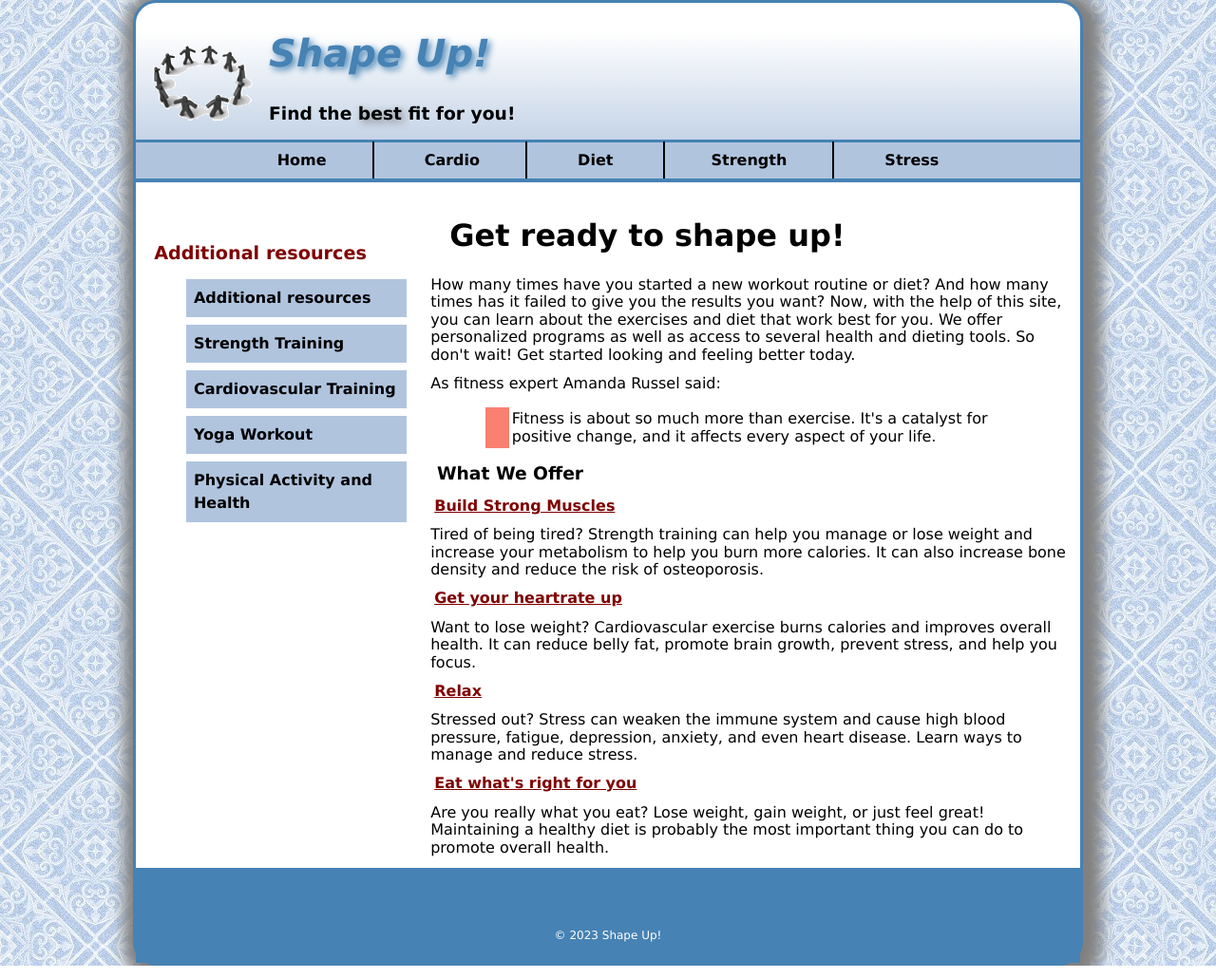
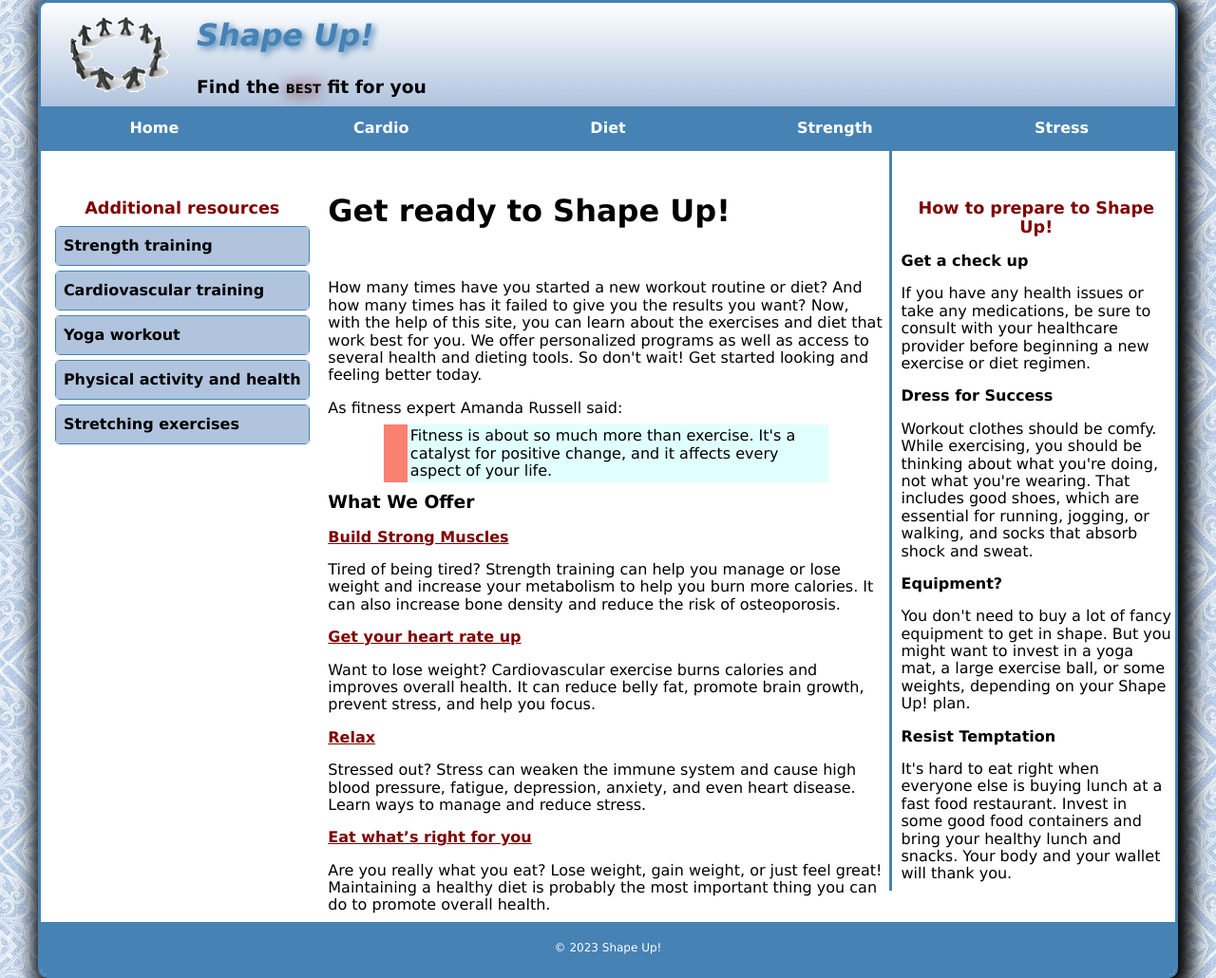
Before and after one commit to wjohnson8338/shapeup, a plain HTML site: page index.html in a window 1280 px wide. Shown: the whole page at 95% size. Drawn offline with nearby package versions, Linux system fonts and the light colour scheme.

Commit message:
Add files via upload

```diff
--- a/index.html
+++ b/index.html
@@ -3,25 +3,33 @@
 <html lang="en">
 <head>
 	<meta charset="utf-8" />
-
-
+	<meta name="viewport" content="width=device-width, initial-scale=1.0">
 	<link rel="stylesheet" href="styles/normalize.css">
 	<link rel="stylesheet" href="styles/main.css">
-
-
+	<!-- Slicknav Links --------------------------------->
+	<link rel="stylesheet" href="styles/slicknav.css">
+	<script src="https://ajax.googleapis.com/ajax/libs/jquery/3.6.3/jquery.min.js"></script>
+	<script src="js/jquery.slicknav.min.js"></script>
+	<script type="text/javascript">
+		$(document).ready(function(){
+		$('#nav_menu').slicknav({prependTo:"#mobilemenu"});
+		});
+	</script>
 	<!--[if lt IE 9]>
 	<script src="bower_components/html5shiv/dist/html5shiv.js"></script>
 	<![endif]-->
 
-	<title>Shape Up! | Strength Training</title>
+	<title>Shape Up!</title>
 </head>
 
 <body>
-	<header>
+	<header class="clearfix">
 		<img src="images/shape_up_logo.png" alt="Logo Image">
 		<h2>Shape Up!</h2>
-		<h3>Find the <span class="shadow">best</span> fit for you!</h3>
+		<h3>Find the <span class="shadow">best</span> fit for you</h3>
+	</header>
 
+	<nav id="mobilemenu"></nav>
 	<nav id="nav_menu">
 		<ul>
 			<li><a href="index.html">Home</a></li>
@@ -43,47 +51,68 @@
 					<li><a href="stress/vipassana.html">Vipassana</a></li>
 				</ul>
 			</li>
-
 		</ul>
 	</nav>
-	</header>
 
 	<main>
-		<section>
-			<h1>Get ready to shape up!</h1>
-			<p>How many times have you started a new workout routine or diet? And how many times has it failed to give you the results you want? Now, with the help of this site, you can learn about the exercises and diet that work best for you. We offer personalized programs as well as access to several health and dieting tools. So don't wait! Get started looking and feeling better today.
-			</p>
-			<p>As fitness expert Amanda Russel said:</p>
-			<blockquote>Fitness is about so much more than exercise. It&apos;s a catalyst for positive change, and it affects every aspect of your life.
-			</blockquote>
-			<h3>What We Offer</h3>
-			<h4><a href="strength/index.html">Build Strong Muscles</a></h4>
-			<p>Tired of being tired? Strength training can help you manage or lose weight and increase your metabolism to help you burn more calories. It can also increase bone density and reduce the risk of osteoporosis.</p>
-			<h4><a href="cardio/index.html">Get your heartrate up</a></h4>
-			<p>Want to lose weight? Cardiovascular exercise burns calories and improves overall health. It can reduce belly fat, promote brain growth, prevent stress, and help you focus.</p>
-			<h4><a href="stress/index.html">Relax</a></h4>
-			<p>Stressed out? Stress can weaken the immune system and cause high blood pressure, fatigue, depression, anxiety, and even heart disease. Learn ways to manage and reduce stress.</p>
-			<h4><a href="diet/index.html">Eat what's right for you</a></h4>
-			<p>Are you really what you eat? Lose weight, gain weight, or just feel great! Maintaining a healthy diet is probably the most important thing you can do to promote overall health.</p>
-		</section>
 
 		<aside>
 			<nav id="nav_list">
 				<h3>Additional resources</h3>
 				<ul>
-				<li><a href="">Additional resources</a></li>
-				<li><a href="https://www.youtube.com/watch?v=tPEE9ZwTmy0" target="_blank">Strength Training</a></li>
-				<li><a href="https://www.youtube.com/watch?v=tPEE9ZwTmy0" target="_blank">Cardiovascular Training</a></li>
-				<li><a href="https://www.youtube.com/watch?v=tPEE9ZwTmy0" target="_blank">Yoga Workout</a></li>
-				<li><a href="https://www.youtube.com/watch?v=tPEE9ZwTmy0" target="_blank">Physical Activity and Health</a></li>
+					<li><a href="https://www.mayoclinic.org/healthy-lifestyle/fitness/in-depth/strength-training/art-20046670" target="_blank">Strength training</a></li>
+					<li><a href="https://www.realbuzz.com/articles-interests/fitness/article/what-is-cardiovascular-training/" target="_blank">Cardiovascular training</a></li>
+					<li><a href="https://www.self.com/gallery/power-yoga-workout" target="_blank">Yoga workout</a></li>
+					<li><a href="https://paahjournal.com/" target="_blank">Physical activity and health</a></li>
+					<li><a href="https://www.youtube.com/watch?v=4OGkFCAP1O4" target="_blank">Stretching exercises</a></li>
 				</ul>
 			</nav>
 		</aside>
+
+
+		<section>
+			<h1>Get ready to Shape Up!</h1>
+
+			<p>How many times have you started a new workout routine or diet? And how many times has it failed to give you the results you want? Now, with the help of this site, you can learn about the exercises and diet that work best for you. We offer personalized programs as well as access to several health and dieting tools. So don't wait! Get started looking and feeling better today.</p>
+
+			<p>As fitness expert Amanda Russell said:</p>
+
+			<blockquote>Fitness is about so much more than exercise. It&apos;s a catalyst for positive change, and it affects every aspect of your life.</blockquote>
+
+			<h3>What We Offer</h3>
+
+			<h4><a href="strength/index.html">Build Strong Muscles</a></h4>
+			<p>Tired of being tired? Strength training can help you manage or lose weight and increase your metabolism to help you burn more calories. It can also increase bone density and reduce the risk of osteoporosis.</p>
+
+			<h4><a href="cardio/index.html">Get your heart rate up</a></h4>
+			<p>Want to lose weight? Cardiovascular exercise burns calories and improves overall health. It can reduce belly fat, promote brain growth, prevent stress, and help you focus.</p>
+
+			<h4><a href="stress/index.html">Relax</a></h4>
+			<p>Stressed out? Stress can weaken the immune system and cause high blood pressure, fatigue, depression, anxiety, and even heart disease. Learn ways to manage and reduce stress.</p>
+
+			<h4><a href="diet/index.html">Eat what&rsquo;s right for you</a></h4>
+			<p>Are you really what you eat? Lose weight, gain weight, or just feel great! Maintaining a healthy diet is probably the most important thing you can do to promote overall health.</p>
+		</section>
+
+		<aside id="rightcol">
+			<h3>How to prepare to Shape Up!</h3>
+			<h4>Get a check up</h4>
+			<p>If you have any health issues or take any medications, be sure to consult with your healthcare provider before beginning a new exercise or diet regimen.</p>
+			<h4>Dress for Success</h4>
+			<p>Workout clothes should be comfy. While exercising, you should be thinking about what you're doing, not what you're wearing. That includes good shoes, which are essential for running, jogging, or walking, and socks that absorb shock and sweat.</p>
+			<h4>Equipment?</h4>
+			<p>You don't need to buy a lot of fancy equipment to get in shape. But you might want to invest in a yoga mat, a large exercise ball, or some weights, depending on your Shape Up! plan.</p>
+			<h4>Resist Temptation</h4>
+			<p>It's hard to eat right when everyone else is buying lunch at a fast food restaurant. Invest in some good food containers and bring your healthy lunch and snacks. Your body and your wallet will thank you.</p>
+		</aside>
+
+
 
 	</main>
 
 	<footer>
 		<p>&copy; 2023 Shape Up!</p>
 	</footer>
+
 </body>
 </html>
--- a/styles/main.css
+++ b/styles/main.css
@@ -1,59 +1,163 @@
 * {
-    box-sizing:border-box;
+    box-sizing: border-box;
+    margin: 0;
+    padding: 0;
+}
+
+.clearfix::after {
+    content: "";
+    clear: both;
+    display: table;
+  }
+
+.shadow {
+    text-shadow: 1px 1px 15px maroon;
+    font-variant: small-caps;
+    font-weight: bolder;
 }
 
 html {
-    background-image: linear-gradient(white, steelblue);
-    background-image: url("../images/bgtile.jpg");
-
+    background-color: lightsteelblue;
+    background-image: url(../images/bgtile.jpg);
 }
 
 body {
-    font-family: Verdana, Geneva, Verdana, Geneva, Tahoma, sans-serif;
+    font-family: Verdana, Geneva, Tahoma, sans-serif;
     font-size: 100%;
-    max-width: 1000px;
+    max-width: 1200px;
     width: 100%;
     border: 3px solid steelblue;
-    margin: auto;
+    margin: 0 auto;
     background-color: white;
-    border-radius: 25px;
-    box-shadow: 5px 5px 15px 15px gray;
+    border-radius: 10px;
+    box-shadow: 5px 5px 20px 10px black;
 }
 
 header {
     border-bottom: 3px solid steelblue;
     background-image: linear-gradient(white, lightsteelblue);
+    border-radius: 10px 10px 0 0;
 }
 
 header h2 {
-    font-size: 250%;
+    font-size: 200%;
     font-style: italic;
     color: steelblue;
     text-shadow: 3px 3px 7px steelblue;
+
 }
 header h2, header h3 {
-    margin-left: 2em;
+    padding: .5em;
 }
 
-h1, h2, h3, h4 {
-    margin: .75em 1em;
+h1 {
+    padding: .75em 0;
+}
+h3, h4 {
+    padding: .5em 0;
+}
+p {
+    padding: .5em 0;
 }
 
-p {
-    margin: .75em;
-}
 header img {
     float: left;
-    margin: 0, .75em;
-    /*border: 2px solid red;        Border */
+    margin: 0 .75em;
+    max-width: 140px;
+    min-width: 70px;
+    width: 100%;
 }
 
+/* =====================================================
 
-/* ===========================================
+             Navigation Menu - using display: inline;
 
-            Navigation Menu
+=========================================================
+#nav_menu {
+    margin: 0;
+}
+#nav_menu ul {
+    margin-top: 0;
+    list-style-type: none;
+    text-align: center;
+    border-bottom: 3px solid steelblue;
+    background-color: lightsteelblue;
+    padding: 10px 0;
+}
+#nav_menu ul li {
+    display: inline;
+    border-right: 2px solid black;
+    padding: 10px 3em;
+}
+#nav_menu #last {
+    border-right: none;
+}
+#nav_menu ul li a {
+    font-weight: bold;
+    text-decoration: none;
+    color: black;
+}
+#nav_menu ul li a:hover {
+    color: red;
+    text-decoration: underline;
+}
+======================================*/
+
+/*===========================================
+
+          nav_menu using block and float
 
 ==============================================*/
+#nav_menu {
+    border-bottom: 3px solid steelblue;
+    background-color: steelblue;
+
+}
+#nav_menu ul {
+    list-style-type: none;
+    position: relative;
+}
+#nav_menu ul li {
+    float: left;
+    width: 20%;
+}
+#nav_menu ul li a {
+    text-align: center;
+    display: block;
+    padding: .7em 0;
+    background-color: steelblue;
+    font-weight: bold;
+    text-decoration: none;
+    color: white;
+}
+
+#nav_menu ul ul {
+    display: none;
+    position: absolute;
+    top: 100%;
+    width: 100%;
+}
+#nav_menu ul ul li {
+    float: none;
+}
+#nav_menu ul li:hover > ul {
+    display: block;
+}
+#nav_menu > ul::after {
+    content: "";
+    clear: both;
+    display: block;
+}
+#nav_menu a:hover {
+    color: black;
+    background-color: lightsteelblue;
+}
+
+/* ===================================
+
+             Navigation List
+
+======================================*/
 #nav_list h2 {
     margin-bottom: 5px;
     text-align: center;
@@ -61,104 +165,40 @@ header img {
 #nav_list ul {
     list-style-type: none;
 }
-
-#nav_list ul li {
+#nav_list li {
     width: 90%;
-    margin: 0 auto .5em;
+    margin: 0 auto 5px;
+    border: 1px solid steelblue;
+    border-radius: 5px;
 }
-#nav_list ul li a {
+#nav_list a {
     display: block;
     font-weight: bold;
     text-decoration: none;
     background-color: lightsteelblue;
     padding: .5em;
-    color:black;
-}
-
-#nav_list a:hover {
-    background-color:steelblue;
-    color:white;
-}
-
-#nav_menu {
-    margin: 0;
-}
-#nav_menu ul {
-    margin-bottom: 0;
-    list-style-type: none;
-    text-align: center;
-    border-top: 3.2px solid steelblue;
-    border-bottom: 1px solid steelblue;
-    background-color: lightsteelblue;
-    padding: 10px 0;
-}
-
-#nav_menu #last {
-    border-right: none;
-}
-#nav_menu li {
-    display: inline;
-    border-right: 2px solid black;
-    padding: 10px 3em;
-}
-#nav_menu ul ul {
-    display: none;
-}
-
-#nav_menu ul li a {
-    font-weight: bold;
-    text-decoration: none;
     color: black;
 }
-
-#nav_menu ul li a:hover {
-    color:red;
-    text-decoration: underline;
+#nav_list a:hover {
+    background-color: steelblue;
+    color: white;
 }
-
 
 
 main {
     clear: both;
+    padding-right: .25em;
+
 }
 
-section a:link, section a:visited {
+/* Section Link Colors */
+section a:link, section a:visited{
     color: maroon;
 }
-section a:hover, section a:focus{
+section a:hover, section a:focus {
     color: steelblue;
 }
 
-section {
-    float: right;
-    width: 70%;
-}
-
-.clearfix::after {
-    content: "";
-    clear: both;
-    display: table;
-}
-
-.shadow {
-    text-shadow: 3px 3px 8px gray;
-}
-aside {
-    width: 30%;
-}
-
-blockquote {
-    width: 80%;
-    margin-left: 10%;
-    padding: 3px;
-    border-left: 25px solid salmon;
-}
-
-aside h3 {
-    padding-top: 50px;
-    color: maroon;
-    font-size: 120%;
-}
 /* Aside link Colors */
 aside a:link, aside a:visited {
     color: steelblue;
@@ -167,21 +207,105 @@ aside a:hover, aside a:focus {
     color: maroon;
 }
 
+section {
+    float: left;
+    width: 50%;
+    padding: 0 .3em;
+}
+
+aside {
+    float: left;
+    width: 25%;
+}
+
+#rightcol {
+    float: right;
+    width: 25%;
+    border-left: 3px solid steelblue;
+    padding-left: 10px;
+}
+
+aside h3 {
+    text-align: center;
+    padding-top: 50px;
+    color: maroon;
+    font-size: 110%;
+}
+
 aside li {
     line-height: 1.5em;
+}
+
+blockquote {
+    width: 80%;
+    margin-left: 10%;
+    padding: 3px;
+    border-left: 25px solid salmon;
+    background-color: lightcyan;
 }
 
 footer {
     clear: both;
     background-color: steelblue;
-    height: 100px;
     padding: 15px 0;
-
+    border-radius: 0 0 7px 7px;
 }
 
 footer p {
     font-size: 75%;
     text-align: center;
     color: white;
-    margin-top: 50px;
 }
+
+#mobilemenu {
+    display: none;
+}
+
+
+}
+/*===================================================================
+
+                MEDIA QUERIES
+
+====================================================================*/
+
+@media only screen and (max-width: 900px) {
+    body {
+        box-shadow: none;
+        border: none;
+        font-size: 90%;
+
+
+    }
+}
+
+@media only screen and (max-width: 767px) {
+    #mobilemenu {
+        display:block;
+    }
+    #nav_menu {
+        display: none;
+    }
+    #slicknav_menu {
+        background-color: steelblue;
+    }
+
+    .slicknav_btn {
+        background-color: steelblue;
+    }
+
+    #leftcol {
+        display:none;
+    }
+    section, aside, #rightcol {
+        float: none;
+        width: 95%;
+        margin: 10px auto;
+
+    }
+}
+
+
+@media only screen and (max-width: 479px) {
+
+}
--- a/styles/slicknav.css
+++ b/styles/slicknav.css
@@ -84,7 +84,7 @@
 	-webkit-border-radius: 4px;
 	-moz-border-radius: 4px;
 	border-radius: 4px;
-	background-color: #222222;
+	background-color: steelblue;
 }
 /* Button Text */
 .slicknav_menu .slicknav_menutxt {
@@ -97,7 +97,7 @@
 	background-color: #f5f5f5;
 }
 .slicknav_menu {
-	background: #4c4c4c;
+	background: steelblue;
 	padding: 5px;
 }
 .slicknav_nav {
```
Also changed, not shown: 10 other files. Lines whose indentation alone changed are shown as unchanged.
